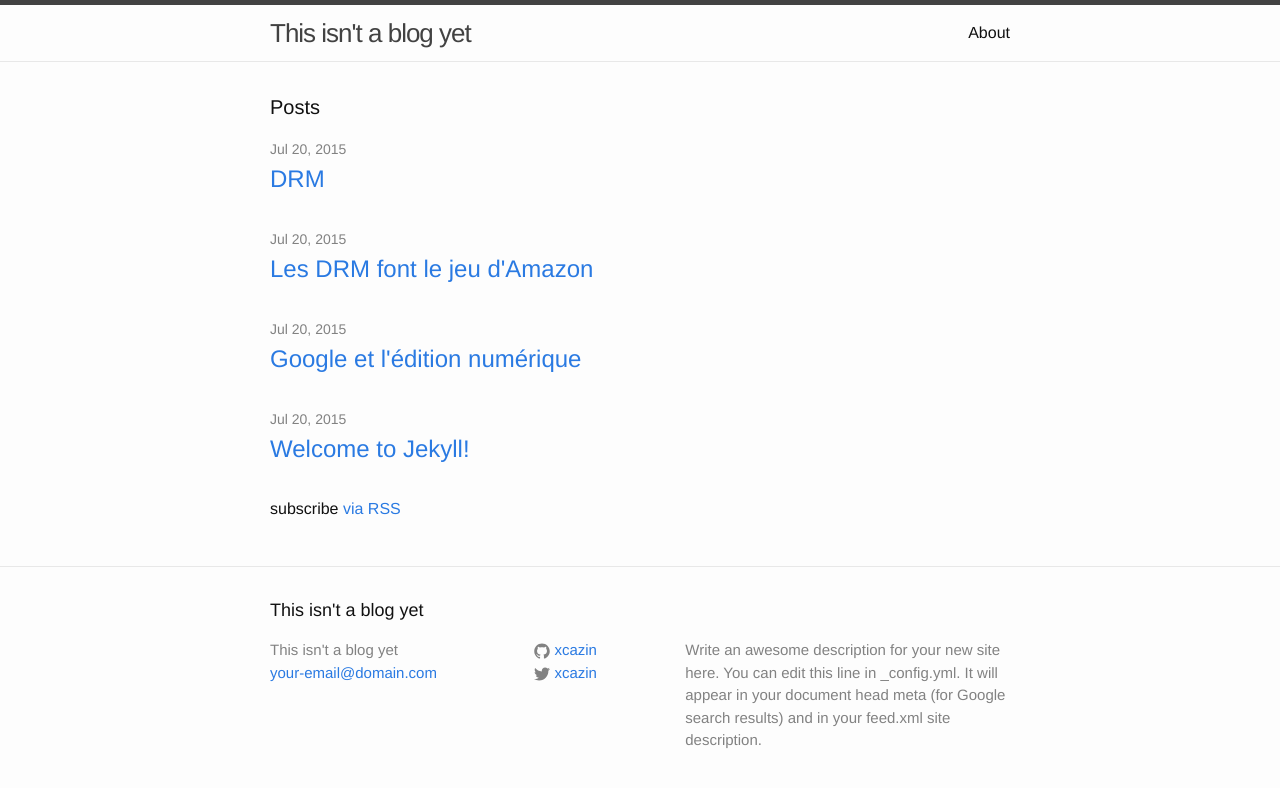
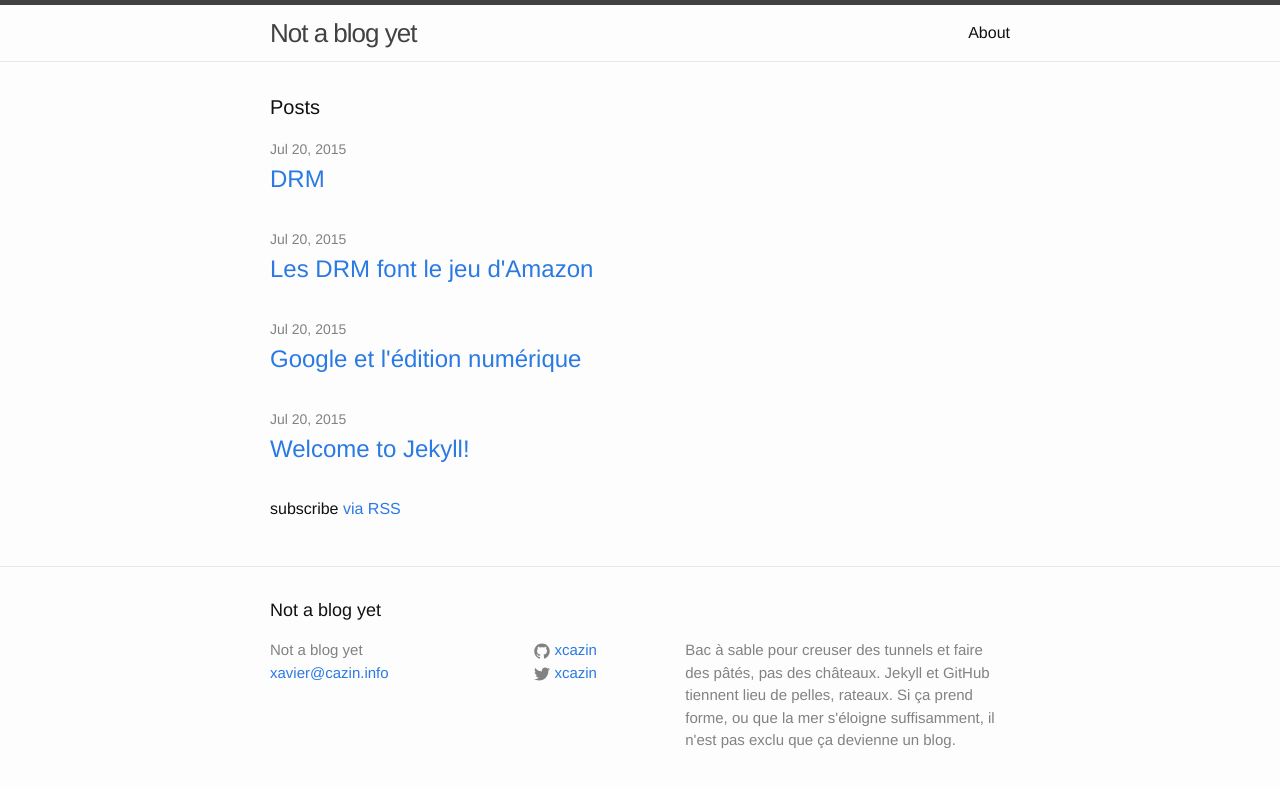
Before and after one commit to xcazin/xcazin.github.io, a Jekyll site: the page built from index.html, in a window 1280 px wide. Shown: the top 788 px of the page. Built offline with Jekyll 4.4.1, drawn with Linux system fonts in a browser that asks for light colours.

Commit message:
Meilleurs paramètres

```diff
--- a/_config.yml
+++ b/_config.yml
@@ -1,11 +1,10 @@
-# Site settings
-title: This isn't a blog yet
-email: your-email@domain.com
+# Paramètres du site
+title: Not a blog yet
+email: xavier@cazin.info
 description: > # this means to ignore newlines until "baseurl:"
-  Write an awesome description for your new site here. You can edit this
-  line in _config.yml. It will appear in your document head meta (for
-  Google search results) and in your feed.xml site description.
-baseurl: "" # the subpath of your site, e.g. /blog/
+ Bac à sable pour creuser des tunnels et faire des pâtés, pas des châteaux.
+ Jekyll et GitHub tiennent lieu de pelles, rateaux. Si ça prend forme, ou que la mer s'éloigne
+ suffisamment, il n'est pas exclu que ça devienne un blog.
 url: "http://yourdomain.com" # the base hostname & protocol for your site
 twitter_username: xcazin
 github_username:  xcazin
```
